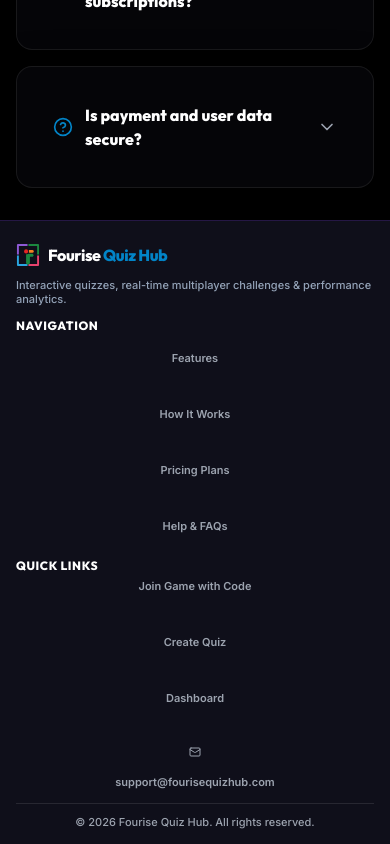
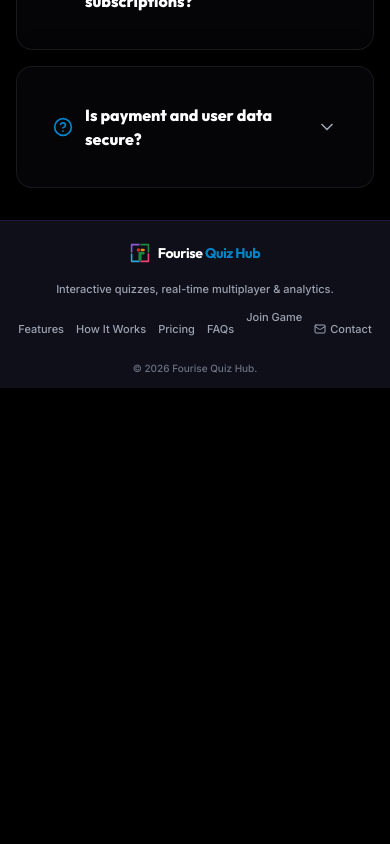
Before and after one commit to sanskrutikothari18/QuizForge, a React (Vite) app in the folder client/: page /#testimonials in a window 390 px wide. Shown: the part 6171-7015 px from the top of the page. After the commit the page ends 6559 px from the top, so only its background shows below. Built offline with nearby package versions, Linux system fonts and the light colour scheme; no server answers.

Commit message:
Make footer small and mobile compatible

```diff
--- a/client/src/components/Footer.jsx
+++ b/client/src/components/Footer.jsx
@@ -20,31 +20,25 @@ export default function Footer() {
 
   return (
     <footer style={{ background: 'var(--footer-bg)', borderTop: '1px solid var(--footer-border)' }} className="relative z-10 w-full backdrop-blur-xl transition-colors duration-300">
-      <div className="mx-auto max-w-7xl px-4 sm:px-6 lg:px-8 py-3.5 sm:py-4">
+      <div className="mx-auto max-w-7xl px-4 sm:px-6 lg:px-8 py-3 sm:py-4">
+        <div className="flex flex-col md:flex-row items-center justify-between gap-3 text-center md:text-left">
 
-        {/* Minimal Compact Grid */}
-        <div className="grid grid-cols-1 sm:grid-cols-3 gap-3 sm:gap-6 pb-3 border-b border-white/10 text-left">
-
-          {/* Column 1: Brand */}
-          <div className="space-y-1">
-            <Link to="/" className="inline-flex items-center gap-2 transition-transform active:scale-95">
-              <Logo className="h-6 w-6 sm:h-7 sm:w-7" />
-              <span className="font-outfit text-base font-black tracking-tight" style={{ color: 'var(--text-heading)' }}>
+          {/* Brand & Description */}
+          <div className="flex flex-col sm:flex-row items-center gap-2">
+            <Link to="/" className="inline-flex items-center gap-2 transition-transform active:scale-95 shrink-0">
+              <Logo className="h-5 w-5 sm:h-6 sm:w-6" />
+              <span className="font-outfit text-sm font-bold tracking-tight" style={{ color: 'var(--text-heading)' }}>
                 Fourise <span className="text-secondary">Quiz Hub</span>
               </span>
             </Link>
-
-            <p className="text-[11px] leading-tight font-medium" style={{ color: 'var(--text-muted)' }}>
-              Interactive quizzes, real-time multiplayer challenges & performance analytics.
+            <span className="hidden sm:inline text-gray-500">•</span>
+            <p className="text-[11px] font-medium text-gray-400 max-w-xs sm:max-w-none">
+              Interactive quizzes, real-time multiplayer & analytics.
             </p>
           </div>
 
-          {/* Column 2: Navigation */}
-          <div className="space-y-1">
-            <h4 className="font-outfit text-xs font-extrabold uppercase tracking-wider text-white">
-              Navigation
-            </h4>
-            <div className="flex flex-wrap gap-x-4 gap-y-1 text-[11px] font-semibold text-gray-400">
+          {/* Quick Navigation Links */}
+          <div className="flex flex-wrap items-center justify-center gap-x-3 gap-y-1 text-[11px] font-medium text-gray-400">
             <button onClick={() => handleNavClick('#features')} className="hover:text-primary transition-colors cursor-pointer">
               Features
             </button>
@@ -52,43 +46,26 @@ export default function Footer() {
               How It Works
             </button>
             <button onClick={() => handleNavClick('#pricing')} className="hover:text-primary transition-colors cursor-pointer">
-                Pricing Plans
+              Pricing
             </button>
             <button onClick={() => handleNavClick('#faq')} className="hover:text-primary transition-colors cursor-pointer">
-                Help & FAQs
+              FAQs
             </button>
-            </div>
+            <Link to="/join" className="hover:text-secondary transition-colors">
+              Join Game
+            </Link>
+            <a href="mailto:support@fourisequizhub.com" className="hover:text-accent transition-colors inline-flex items-center gap-1">
+              <Mail className="h-3 w-3" />
+              <span>Contact</span>
+            </a>
           </div>
 
-          {/* Column 3: Quick Links & Contact */}
-          <div className="space-y-1">
-            <h4 className="font-outfit text-xs font-extrabold uppercase tracking-wider text-white">
-              Quick Links
-            </h4>
-            <div className="flex flex-wrap items-center gap-x-3.5 gap-y-1 text-[11px] font-semibold text-gray-400">
-              <Link to="/join" className="hover:text-secondary transition-colors">
-                Join Game with Code
-              </Link>
-              <Link to="/login" className="hover:text-secondary transition-colors">
-                Create Quiz
-              </Link>
-              <Link to="/dashboard" className="hover:text-secondary transition-colors">
-                Dashboard
-              </Link>
-              <a href="mailto:support@fourisequizhub.com" className="hover:text-accent transition-colors flex items-center gap-1">
-                <Mail className="h-3 w-3" />
-                <span>support@fourisequizhub.com</span>
-              </a>
-            </div>
+          {/* Copyright */}
+          <div className="text-[10px] sm:text-[11px] font-medium text-gray-500 shrink-0">
+            © {new Date().getFullYear()} Fourise Quiz Hub.
           </div>
 
         </div>
-
-        {/* Bottom copyright row */}
-        <div className="pt-2.5 flex flex-col sm:flex-row items-center justify-between gap-2 text-[11px] font-medium text-gray-400">
-          <p>© {new Date().getFullYear()} Fourise Quiz Hub. All rights reserved.</p>
-        </div>
-
       </div>
     </footer>
   );
--- a/client/src/index.css
+++ b/client/src/index.css
@@ -1088,14 +1088,6 @@ html, body {
   .stats-grid {
     grid-template-columns: repeat(2, 1fr);
   }
-
-  /* Footer stack properly */
-  footer .flex {
-    flex-direction: column;
-    align-items: center;
-    text-align: center;
-    gap: 1rem;
-  }
 }
 
 /* Extra small screens (320px+) */
```
Lines whose indentation alone changed are shown as unchanged.
